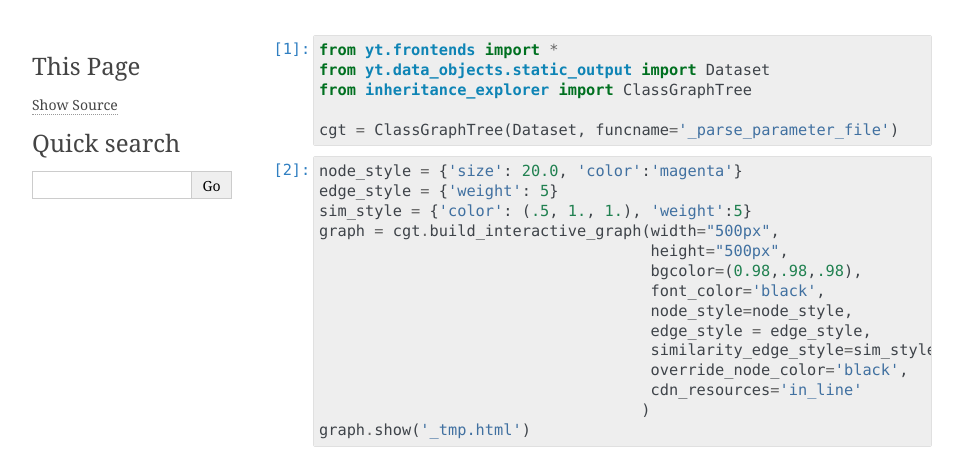
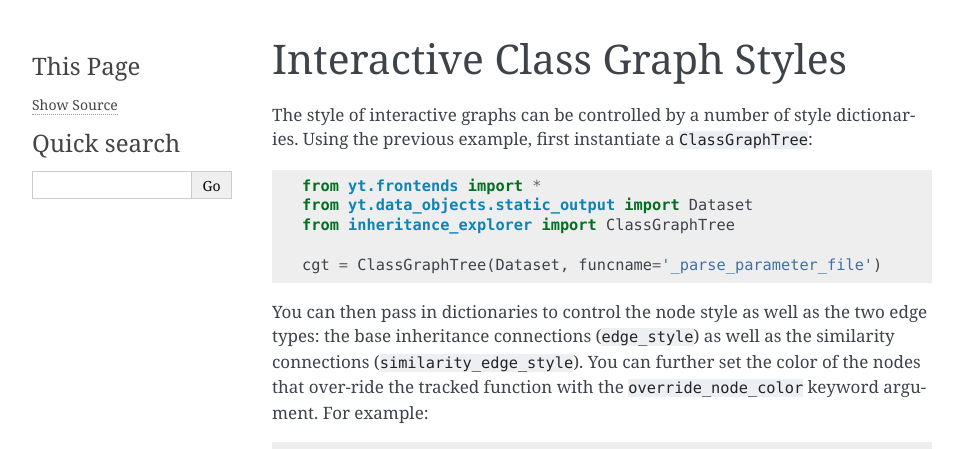
Before and after one commit to data-exp-lab/inheritance_explorer, a Sphinx documentation site: the page built from docs/examples/ex_006_interactive_graph_styles.rst, in a window 1280 px wide. Shown: the top 449 px of the page, without its empty margins (148-1111 px from the left). Built offline with Sphinx 7.4.7, drawn with Linux system fonts in a browser that asks for light colours; pages that are not in the unit, such as notebooks, are missing from menus; some of the changed text lies outside the part shown.

Commit message:
update docs

```diff
--- a/docs/examples.rst
+++ b/docs/examples.rst
@@ -9,6 +9,7 @@ Examples
     examples/command_line_usage.rst
     examples/ex_004_code_comparison.rst
     examples/ex_005_interactive_graph.rst
+    examples/ex_006_interactive_graph_styles.rst
 
 Example notebooks:
 
@@ -17,3 +18,4 @@ Example notebooks:
 - Example 003: :doc:`examples/command_line_usage`
 - Example 004: :doc:`examples/ex_004_code_comparison`
 - Example 005: :doc:`examples/ex_005_interactive_graph`
+- Example 006: :doc:`examples/ex_006_interactive_graph_styles`
--- a/docs/examples/ex_005_interactive_graph.rst
+++ b/docs/examples/ex_005_interactive_graph.rst
@@ -4,6 +4,7 @@ Interactive Class Graph
 The ``inheritance_explorer`` relies on ``pyvis`` to construct interactive
 graphs. Given an existing ``ClassGraphTree``::
 
+    from yt.frontends import *
     from yt.data_objects.static_output import Dataset
     from inheritance_explorer import ClassGraphTree
 
--- /dev/null
+++ b/docs/examples/ex_006_interactive_graph_styles.rst
@@ -0,0 +1,37 @@
+Interactive Class Graph Styles
+==============================
+
+The style of interactive graphs can be controlled by a number of style dictionaries.
+Using the previous example, first instantiate a ``ClassGraphTree``::
+
+    from yt.frontends import *
+    from yt.data_objects.static_output import Dataset
+    from inheritance_explorer import ClassGraphTree
+
+    cgt = ClassGraphTree(Dataset, funcname='_parse_parameter_file')
+
+You can then pass in dictionaries to control the node style as well as the two
+edge types: the base inheritance connections (``edge_style``) as well as the
+similarity connections (``similarity_edge_style``). You can further set the color
+of the nodes that over-ride the tracked function with the ``override_node_color``
+keyword argument. For example::
+
+    node_style = {'size': 20.0, 'color':'magenta'}
+    edge_style = {'weight': 5}
+    sim_style = {'color': (.5, .5, 1.), 'weight':5}
+    graph = cgt.build_interactive_graph(width="500px",
+                                        height="500px",
+                                        bgcolor=(0.98,.98,.98),
+                                        font_color='black',
+                                        node_style=node_style,
+                                        edge_style = edge_style,
+                                        similarity_edge_style=sim_style,
+                                        override_node_color='black',
+                                        cdn_resources='in_line'
+                                       )
+    graph.show('_tmp.html')
+
+The following screen capture shows the interactive graph in action:
+
+.. image:: /resources/interactive_styling.gif
+    :width: 500
```
Also changed, not shown: docs/examples/ex_006_interactive_graph_styles.ipynb (deleted), docs/resources/interactive_styling.gif (added), 1 other file.
